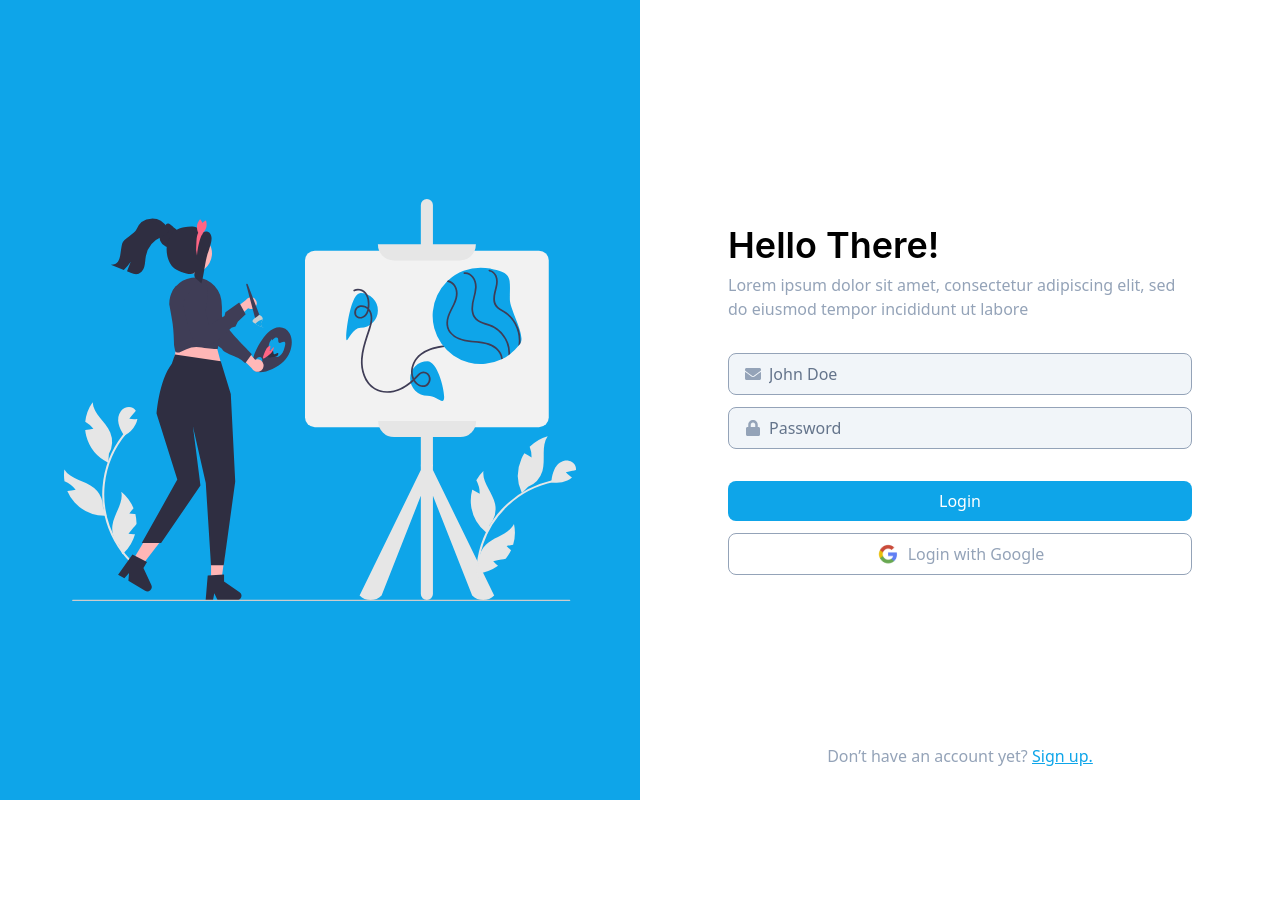
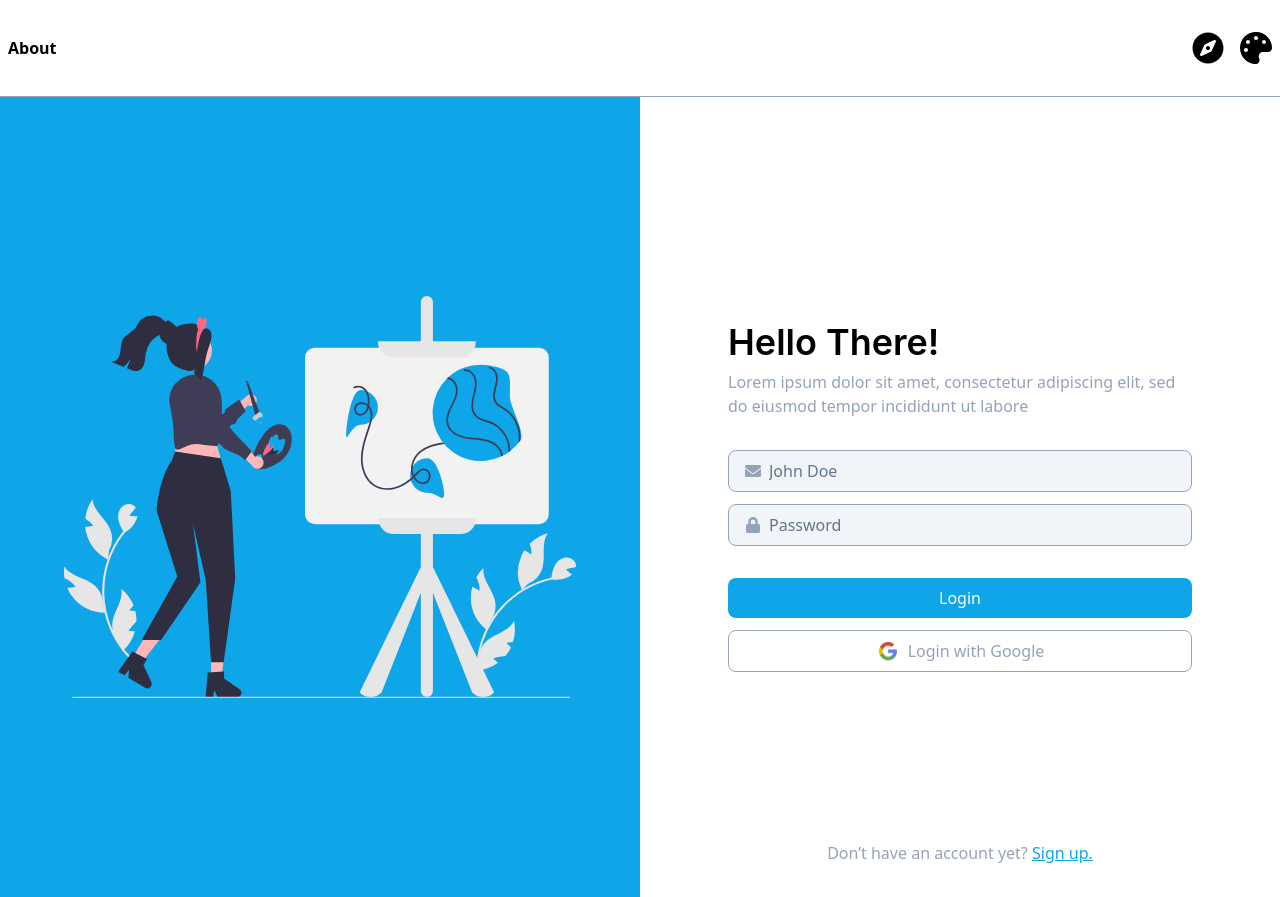
Before and after one commit to KristianApostolov/WaffleHacksTeamCLNN, a Next.js app: page /auth/login in a window 1280 px wide. Before the commit the page ends 800 px from the top, so only its background shows below. Built offline with nearby package versions, Linux system fonts and the light colour scheme; no server answers.

Commit message:
Changes: - Navbar initialization

```diff
--- /dev/null
+++ b/components/NavButton.tsx
@@ -0,0 +1,15 @@
+import { ReactNode } from "react"
+
+interface NavButtonProps {
+    content: ReactNode | string
+    onClick?: Function
+    margin: number
+}
+
+export default function NavButton({content, onClick, margin}:NavButtonProps) {
+    return (
+        <div style={{margin:margin/4+'rem'}} className="m-2 font-semibold cursor-pointer">
+            {content}
+        </div>
+     )
+}
--- /dev/null
+++ b/components/Navbar.tsx
@@ -0,0 +1,18 @@
+import {auth} from '../firebase/client'
+import NavButton from './NavButton'
+import { FaCompass,FaPalette } from 'react-icons/fa'
+
+
+export default function Navbar() {
+    return (
+        <div className="h-fit py-6 bg-white w-full border-b border-slate-400 flex justify-between items-center">
+            <div className=''>
+                <NavButton content="About" margin={2} />
+            </div>
+            <div className='inline-flex items-baseline justify-center'>
+                <NavButton content={<FaCompass className='h-8 w-8'/>} margin={2} />
+                <NavButton content={<FaPalette className='h-8 w-8'/>} margin={2} />
+            </div>
+        </div>
+     )
+}
--- a/pages/_app.tsx
+++ b/pages/_app.tsx
@@ -2,12 +2,18 @@ import '../styles/globals.css'
 import {useAuthState} from 'react-firebase-hooks/auth'
 import type { AppProps } from 'next/app'
 import {auth, app, db} from '../firebase/client'
+import Navbar from 'components/Navbar'
 
 function MyApp({ Component, pageProps }: AppProps) {
 
   const [user, loading, error] = useAuthState(auth)
 
-  return <Component {...pageProps} />
+  return (
+    <>
+      <Navbar/>
+      <Component {...pageProps} />
+    </>
+  )
 }
 
 export default MyApp
```
Also changed, not shown: components/atoms.tsx (line endings or trailing spaces), 2 other files (tests, documents, lock files or other folders).
